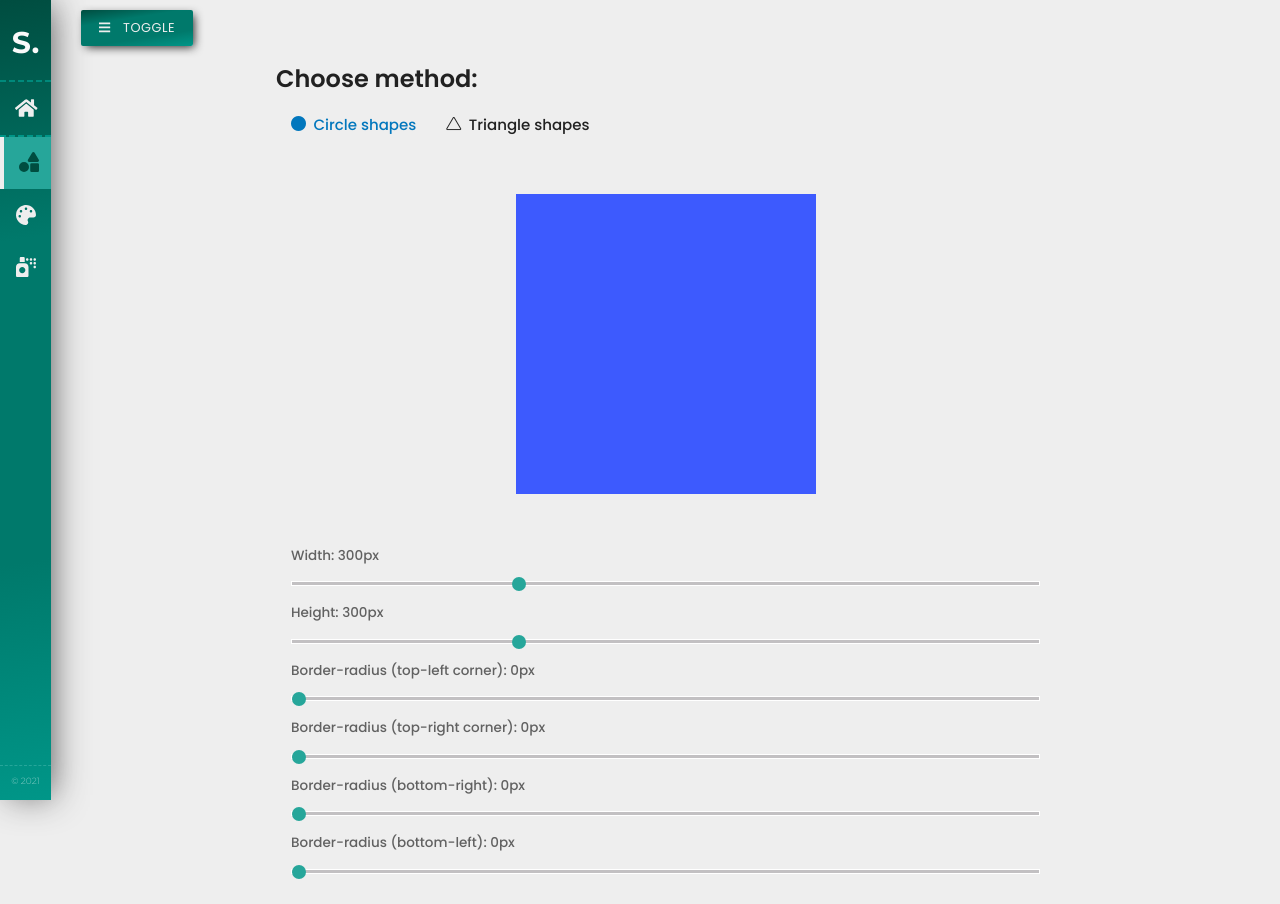
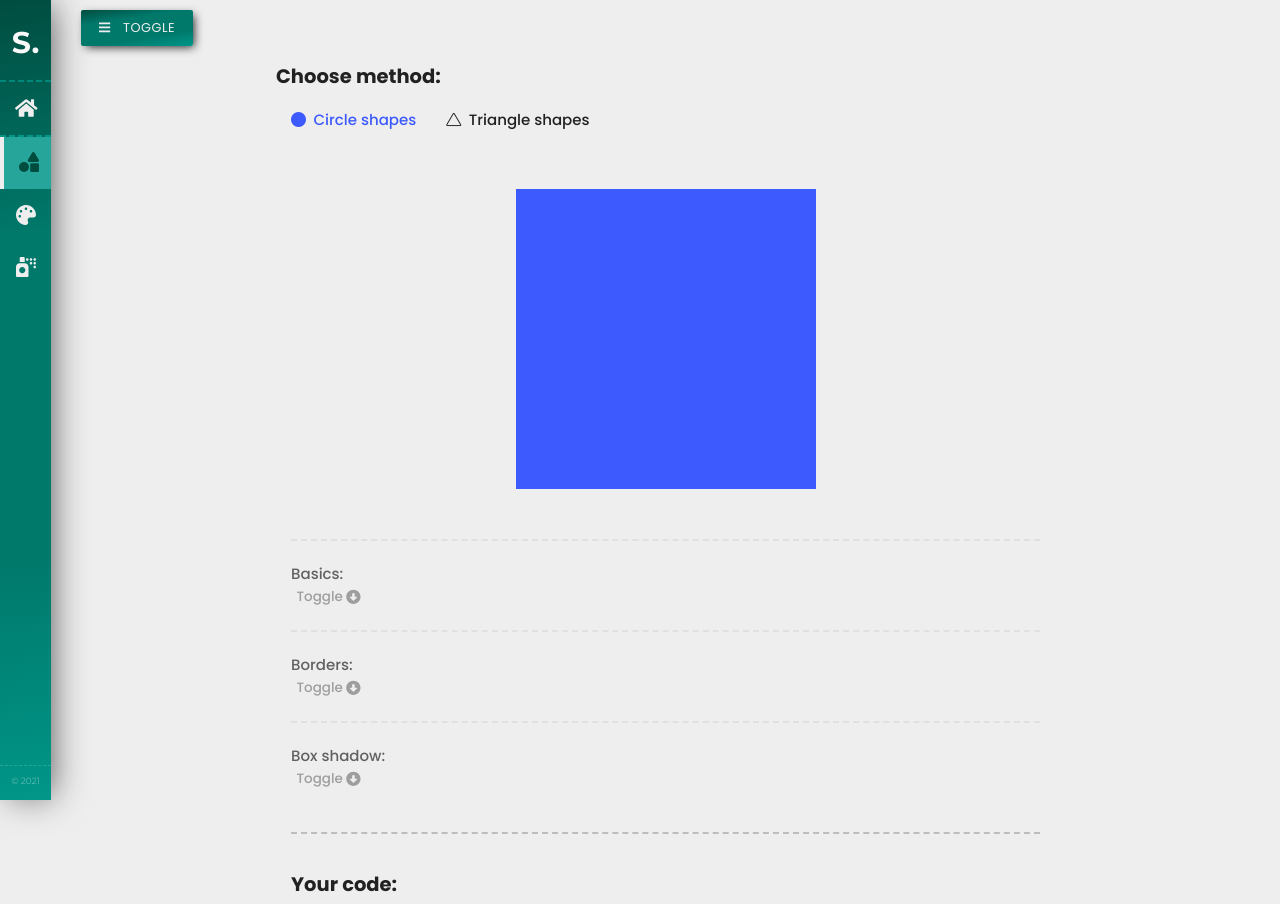
Before and after one commit to bartlomiejwyszecki/CSS-Application, an Angular app: page /shape-generator/circle-shapes in a window 1280 px wide. Shown: the top 904 px of the page. Built offline with nearby package versions, Linux system fonts and the light colour scheme.

Commit message:
Circle-shapes inside shape-generator completed.

```diff
--- a/src/app/components/banner-generator/banner-generator.component.html
+++ b/src/app/components/banner-generator/banner-generator.component.html
@@ -22,7 +22,7 @@
 
         <!-- Colors -->
 
-        <div class="colorsSection" style="border-top: 2px dashed #e0e0e0; margin-top: 20px; padding-top: 20px;">
+        <div class="colorsSection">
 
             <!-- Color1 -->
 
--- a/src/app/components/banner-generator/banner-generator.component.scss
+++ b/src/app/components/banner-generator/banner-generator.component.scss
@@ -58,7 +58,7 @@
                     font-size: 1.1em;
                     transition: 0.8s;
                     a:hover {
-                        color: #00695c;
+                        color: #3d5afe;
                     }
                 }
                 .activated {
--- a/src/app/components/banner-generator/banner-generator.component.ts
+++ b/src/app/components/banner-generator/banner-generator.component.ts
@@ -1,6 +1,6 @@
 import { Component, DoCheck } from '@angular/core';
-import { Font, FONTS } from './assets/fonts';
-import { COLORS, FONTCOLORS } from './assets/colors';
+import { Font, FONTS } from '../assets/fonts';
+import { COLORS, FONTCOLORS } from '../assets/colors';
 
 import { saveAs } from 'file-saver';
 import domtoimage from 'dom-to-image';
--- a/src/app/components/shape-generator/circle-shapes/circle-shapes.component.html
+++ b/src/app/components/shape-generator/circle-shapes/circle-shapes.component.html
@@ -5,14 +5,41 @@
     </div>
 
     <div class="settings">
+            <h5>Basics:</h5>
+            <div class="toggler">Toggle
+                <div class="button" [ngClass]="{ 'activated' : basicsToggle }">
+                    <a class="waves-effect waves-light" (click)="basicsToggle = !basicsToggle"><i class="fas fa-arrow-alt-circle-up"></i></a>
+                </div>
+            </div>
 
-            <label for="customRange2" class="form-label">Width: {{ width }}px</label>
+            <div class="basics" [ngClass]="{ 'basicsHide' : basicsToggle }">
+                <label for="customRange2" class="form-label" style="margin-top: 15px;">Width: {{ width }}px</label>
                 <input type="range" class="form-range" min="0" max="1000" step="20" id="customRange2" [(ngModel)]="width">
 
                 <label for="customRange2" class="form-label">Height: {{ height }}px</label>
                 <input type="range" class="form-range" min="0" max="1000" step="20" id="customRange2" [(ngModel)]="height">
 
-            <label for="customRange2" class="form-label">Border-radius (top-left corner): {{ topLeftRadius }}px</label>
+                <h6>Background color:</h6>
+                <div class="toggler">Toggle
+                    <div class="button" [ngClass]="{ 'activated' : basicsColorsToggle }">
+                        <a class="waves-effect waves-light" (click)="basicsColorsToggle = !basicsColorsToggle"><i class="fas fa-arrow-alt-circle-up"></i></a>
+                    </div>
+                </div>
+
+                <div class="colors" [ngClass]="{ 'basicsColorsHide' : basicsColorsToggle }">
+                    <div class="color" *ngFor="let c of colors" [style.background]="c" (click)="background = c"></div>
+                </div>
+            </div>
+
+            <h5>Borders:</h5>
+            <div class="toggler">Toggle
+                <div class="button" [ngClass]="{ 'activated' : bordersToggle }">
+                    <a class="waves-effect waves-light" (click)="bordersToggle = !bordersToggle"><i class="fas fa-arrow-alt-circle-up"></i></a>
+                </div>
+            </div>
+
+            <div class="borders" [ngClass]="{'bordersHide' : bordersToggle }">
+                <label for="customRange2" class="form-label" style="margin-top: 15px;">Border-radius (top-left corner): {{ topLeftRadius }}px</label>
                 <input type="range" class="form-range" min="0" max="1000" step="1" id="customRange2" [(ngModel)]="topLeftRadius">
 
                 <label for="customRange2" class="form-label">Border-radius (top-right corner): {{ topRightRadius }}px</label>
@@ -23,14 +50,50 @@
 
                 <label for="customRange2" class="form-label">Border-radius (bottom-left): {{ bottomLeftRadius }}px</label>
                 <input type="range" class="form-range" min="0" max="1000" step="1" id="customRange2" [(ngModel)]="bottomLeftRadius">
+            </div>
+
+            <h5>Box shadow:</h5>
+            <div class="toggler">Toggle
+                <div class="button" [ngClass]="{'activated' : boxshadowToggle }">
+                    <a class="waves-effect waves-light" (click)="boxshadowToggle = !boxshadowToggle"><i class="fas fa-arrow-alt-circle-up"></i></a>
+                </div>
+            </div>
+
+            <div class="boxshadow" [ngClass]="{'boxshadowHide' : boxshadowToggle }">
+                <label for="customRange2" class="form-label" style="margin-top: 15px;">Horizontal offset: {{ horizontalOffset }}px</label>
+                <input type="range" class="form-range" min="0" max="200" step="1" id="customRange2" [(ngModel)]="horizontalOffset">
+
+                <label for="customRange2" class="form-label">Vertical offset: {{ verticalOffset }}px</label>
+                <input type="range" class="form-range" min="0" max="200" step="1" id="customRange2" [(ngModel)]="verticalOffset">
+
+                <label for="customRange2" class="form-label">Blur: {{ blur }}px</label>
+                <input type="range" class="form-range" min="0" max="50" step="1" id="customRange2" [(ngModel)]="blur">
+
+                <label for="customRange2" class="form-label">Spread: {{ spread }}px</label>
+                <input type="range" class="form-range" min="-50" max="50" step="1" id="customRange2" [(ngModel)]="spread">
+
+                <h6>Box-shadow color:</h6>
+                <div class="toggler">Toggle
+                    <div class="button" [ngClass]="{ 'activated' : shadowColorToggle }">
+                        <a class="waves-effect waves-light" (click)="shadowColorToggle = !shadowColorToggle"><i class="fas fa-arrow-alt-circle-up"></i></a>
+                    </div>
+                </div>
+
+                <div class="colors" [ngClass]="{ 'shadowColorHide' : shadowColorToggle }">
+                    <div class="color" *ngFor="let c of colors" [style.background]="c" (click)="shadowColor = c"></div>
+                </div>
+            </div>
 
             <h3>Your code:</h3>
             <div class="code">
                 <article><span class="dot">.</span><span class="className">shape</span> &#123; <br />
+                    <span class="property">background: </span>{{ background }}px; <br />
                     <span class="property">width: </span>{{ width }}px; <br />
                     <span class="property">height: </span>{{ height }}px; <br />
                     <span class="property">border-radius: </span>{{ topLeftRadius }}px {{ topRightRadius }}px
                         {{ bottomRightRadius}}px {{ bottomLeftRadius }}px; <br />
+                    <span class="property">box-shadow: </span>{{ horizontalOffset }}px {{ verticalOffset }}px
+                        {{ blur }}px {{ spread }}px {{ shadowColor }}; <br />
                 &#125;
                 </article>
             </div>
--- a/src/app/components/shape-generator/circle-shapes/circle-shapes.component.scss
+++ b/src/app/components/shape-generator/circle-shapes/circle-shapes.component.scss
@@ -1,35 +1,72 @@
 .container-fluid {
-    transition: 1s;
+
+    // SHAPE
+
     .shape {
     display: flex;
     justify-content: center;
     max-width: 100%;
     margin-bottom: 50px;
     }
+
+    //SETTINGS
+
     .settings {
-        .method {
-            width: 100%;
-            padding-bottom: 2em;
-            .form-label {
-                width: 100%;
-            }
-            div {
-                display: inline;
-            }
-            h4 {
-                font-size: 0.9em;
-                font-weight: 500;
-                margin-bottom: 15px;
-                color: #616161;
-            }
-        }
         .form-label, label {
             font-size: 0.9em;
             font-weight: 500;
             margin-bottom: 0px;
             color: #616161;
         }
+        h5 {
+            font-size: 1em;
+            font-weight: 500;
+            margin-bottom: 0px;
+            color: #616161;
+            border-top: 2px dashed #e0e0e0;
+            margin-top: 20px;
+            padding-top: 25px;
+        }
+        h6 {
+            font-size: 0.9em;
+            font-weight: 500;
+            margin-bottom: 0px;
+            color: #616161;
+        }
+        .toggler {
+            font-size: 0.9em;
+            font-weight: 500;
+            padding: 0.2em 0em 0.2em 0.4em;
+            color: #9e9e9e;
+                .button {
+                    display: inline-flex;
+                    font-size: 1.1em;
+                    transition: 0.8s;
+                    a:hover {
+                        color: #3d5afe;
+                    }
+                }
+                .activated {
+                    transform: rotate(180deg);
+                    transition: 0.8s;
+                }
+        }
+        .colors {
+            display: flex;
+            flex-wrap: wrap;
+            .color:hover {
+                transform: scale(2, 2);
+                transition: 0.4s;
+                box-shadow: 0px 0px 8px #424242;
+            }
+        }
+        .bordersHide, .boxshadowHide, .basicsHide, .basicsColorsHide, .shadowColorHide {
+            display: none;
+        }
     }
+
+    //CODE
+
     .code {
         background-color: #212121;
         border-radius: 10px;
@@ -50,4 +87,35 @@
             padding: 0.1em 0.3em 0.1em 1.5em;
         }
     }
+    h3 {
+        font-weight: 700;
+        font-size: clamp(1.1em, 3vw, 1.3em);
+        margin-top: 40px;
+        padding-top: 40px;
+        margin-bottom: 10px;
+        border-top: 2px dashed #bdbdbd;
+        color: #212121;
+    }
 }
+
+@media only screen and (min-width: 992px) {
+    .colors {
+        width: 96%;
+        .color {
+            width: 25px;
+            height: 25px;
+            margin: 3px;
+        }
+    }
+}
+
+@media only screen and (max-width: 992px) {
+    .colors {
+        width: 100%;
+        .color {
+            width: 20px;
+            height: 20px;
+            margin: 2px;
+        }
+    }
+}
--- a/src/app/components/shape-generator/circle-shapes/circle-shapes.component.ts
+++ b/src/app/components/shape-generator/circle-shapes/circle-shapes.component.ts
@@ -1,4 +1,5 @@
-import { Component, OnInit } from '@angular/core';
+import { Component } from '@angular/core';
+import { COLORS } from '../../assets/colors';
 
 @Component({
   selector: 'app-circle-shapes',
@@ -6,10 +7,12 @@ import { Component, OnInit } from '@angular/core';
   styleUrls: ['./circle-shapes.component.scss']
 })
 export class CircleShapesComponent {
-    //Width, height and background
+
+  //Basics
   background = '#3d5afe';
   width = 300;
   height = 300;
+  colors: string[] = COLORS;
 
   //Shape ranges
   topLeftRadius = 0;
@@ -17,12 +20,27 @@ export class CircleShapesComponent {
   bottomRightRadius = 0;
   bottomLeftRadius = 0;
 
+  //Boxshadow ranges
+  verticalOffset = 0;
+  horizontalOffset = 0;
+  blur = 0;
+  spread = 0;
+  shadowColor = '#212121';
+
+  //togglers
+  bordersToggle = true;
+  boxshadowToggle = true;
+  basicsToggle = true;
+  basicsColorsToggle = true;
+  shadowColorToggle = true;
+
   getShape() {
     return {
       width: `${this.width}px`,
       height: `${this.height}px`,
       background: `${this.background}`,
-      borderRadius: `${this.topLeftRadius}px ${this.topRightRadius}px ${this.bottomRightRadius}px ${this.bottomLeftRadius}px`
+      borderRadius: `${this.topLeftRadius}px ${this.topRightRadius}px ${this.bottomRightRadius}px ${this.bottomLeftRadius}px`,
+      boxShadow: `${this.horizontalOffset}px ${this.verticalOffset}px ${this.blur}px ${this.spread}px ${this.shadowColor}`
     }
   }
 }
--- a/src/app/components/shape-generator/shape-generator.component.scss
+++ b/src/app/components/shape-generator/shape-generator.component.scss
@@ -5,8 +5,8 @@
     .method {
         margin-bottom: 50px;
         h4 {
-            font-size: 1.6em;
-            font-weight: 600;
+            font-weight: 700;
+            font-size: clamp(1.1em, 3vw, 1.3em);
             color: #212121;
         }
         ul {
@@ -26,7 +26,7 @@
                     }
                 }
                 .active {
-                    color: #0277bd;
+                    color: #3d5afe;
                 }
             }
             .whenActive {
@@ -36,12 +36,15 @@
                 display: block;
             }
             .active {
+                transition: 1s;
                 .whenActive {
-                    color: #0277bd;
+                    color: #3d5afe;
                     display: block;
+                    transition: 1s;
                 }
                 .nonActive {
                     display: none;
+                    transition: 1s;
                 }
             }
         }
--- a/src/app/components/shape-generator/triangle-shapes/triangle-shapes.component.scss
+++ b/src/app/components/shape-generator/triangle-shapes/triangle-shapes.component.scss
@@ -1,7 +1,7 @@
 .container-fluid {
     h3 {
-        font-size: 1.4em;
         font-weight: 700;
+        font-size: clamp(1.1em, 3vw, 1.3em);
         padding-top: 50px;
         margin-bottom: 10px;
         border-top: 2px dashed #bdbdbd;
```
Also changed, not shown: src/app/components/assets/colors.ts (renamed from src/app/components/banner-generator/assets/colors.ts), src/app/components/assets/fonts.ts (renamed from src/app/components/banner-generator/assets/fonts.ts). Lines whose indentation alone changed are shown as unchanged.
